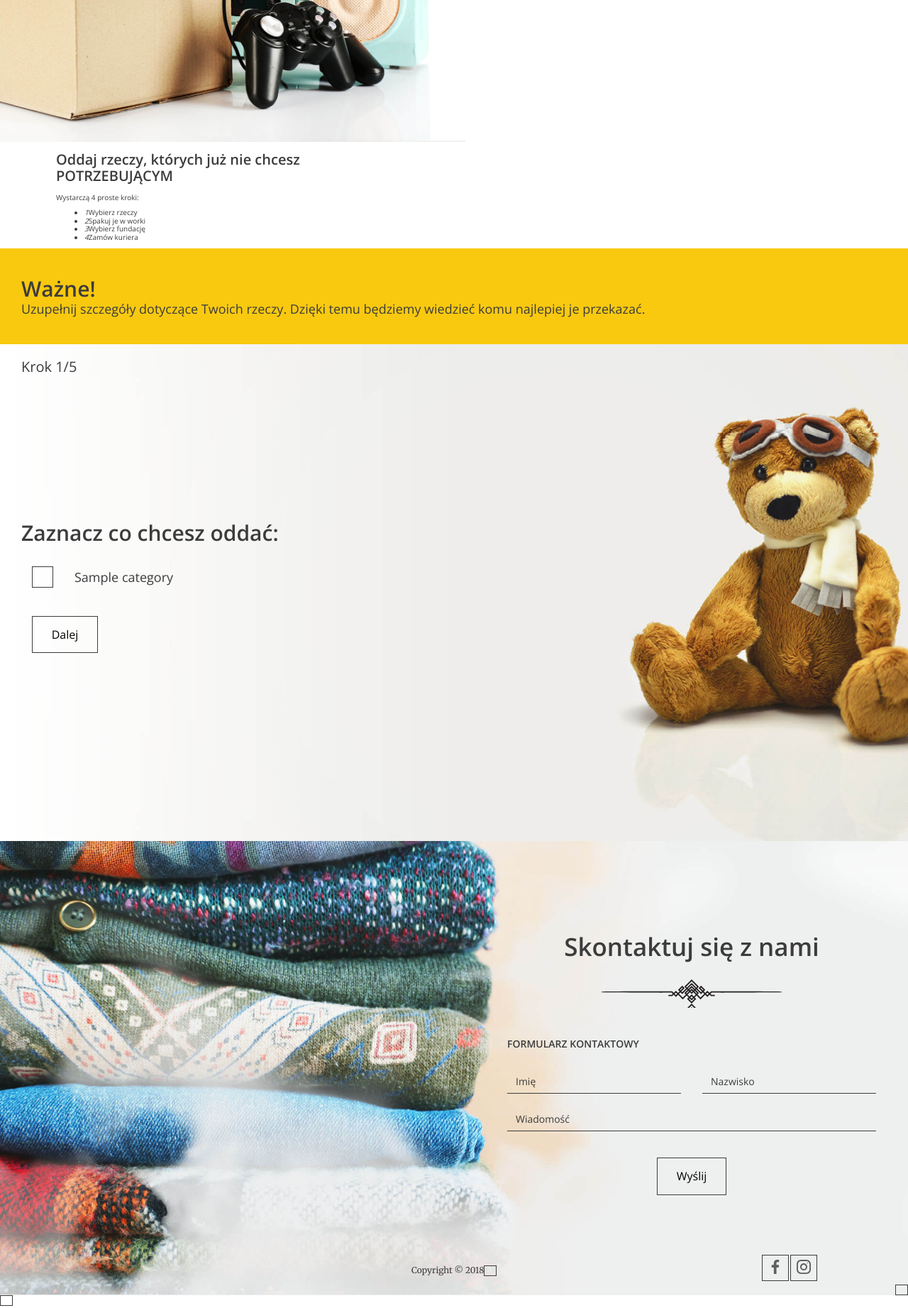
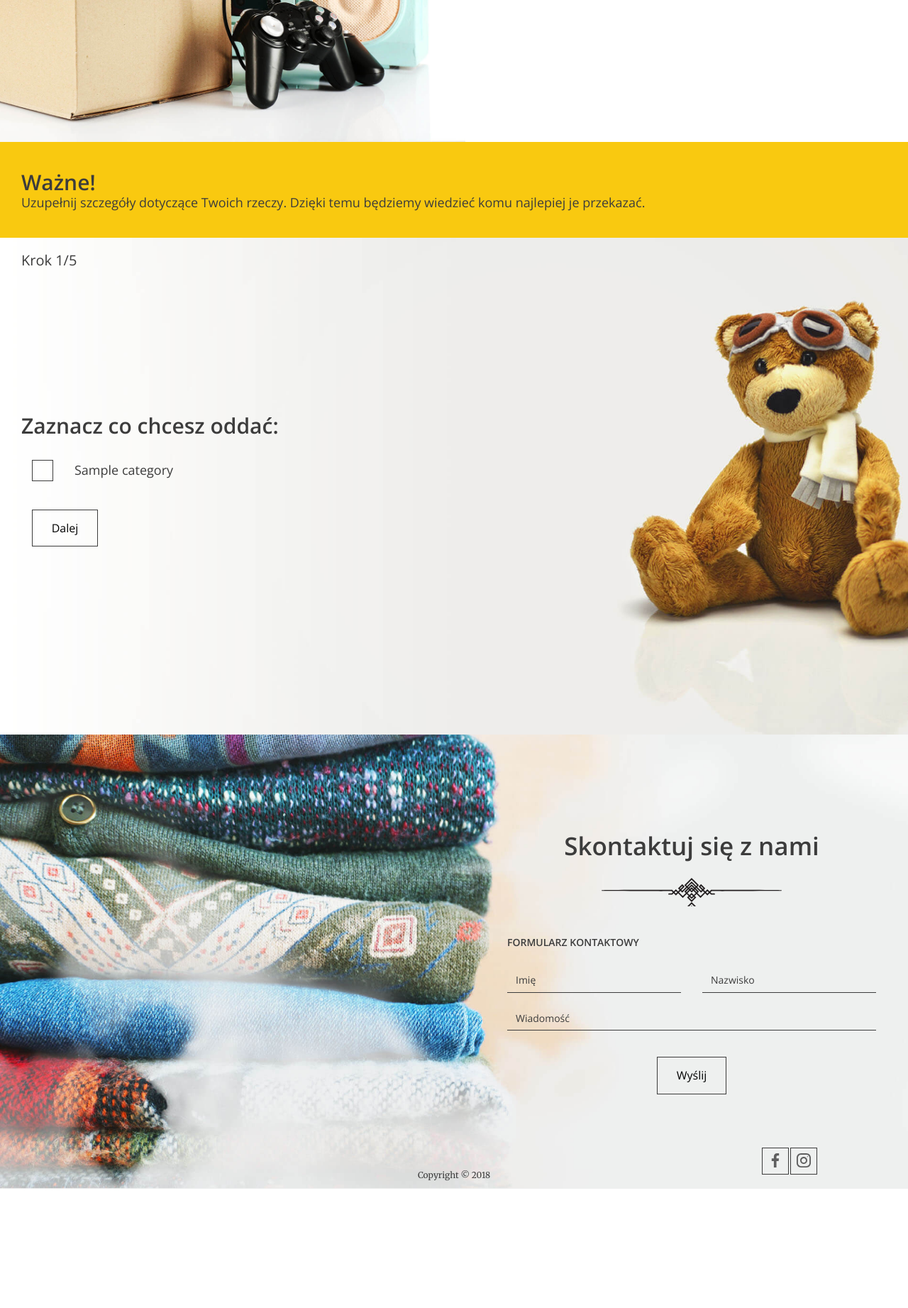
Before and after one commit to michalzolyniak/give-in-good-hands, a Django app: page /add_donation in a window 1280 px wide. Shown: the part 600-2443 px from the top of the page at 71% size. After the commit the page ends 2275 px from the top, so only its background shows below. Run offline with Django 3.2, Linux system fonts and the light colour scheme; a user stored in the database is signed in; tables that the repository leaves empty hold one stand-in row (values such as "Sample post").

Commit message:
small changes

```diff
--- a/give_hands/give_hands/urls.py
+++ b/give_hands/give_hands/urls.py
@@ -16,7 +16,7 @@
 from django.contrib import admin
 from django.urls import path
 from pass_things.views import LandingPage, AddDonation, LoginView, \
-    RegisterView, LogoutView, ConfirmationView
+    RegisterView, LogoutView, ConfirmationView, UserView
 
 urlpatterns = [
     path('admin/', admin.site.urls),
@@ -27,4 +27,5 @@
     path('login', LoginView.as_view(), name='login'),
     path('logout/', LogoutView.as_view(), name='logout'),
     path('register', RegisterView.as_view(), name='register'),
+    path('user', UserView.as_view(), name='user'),
 ]
--- a/give_hands/pass_things/admin.py
+++ b/give_hands/pass_things/admin.py
@@ -8,6 +8,7 @@
 from django.utils.translation import ugettext_lazy as _
 
 from .models import User
+from .models import Institution
 
 
 @admin.register(User)
@@ -30,3 +31,6 @@
     list_display = ('email', 'first_name', 'last_name', 'is_staff')
     search_fields = ('email', 'first_name', 'last_name')
     ordering = ('email',)
+
+
+admin.site.register(Institution)
--- a/give_hands/pass_things/forms.py
+++ b/give_hands/pass_things/forms.py
@@ -1,8 +1,4 @@
-# from django import forms
-# from django.core.exceptions import ValidationError
-# from django.contrib.auth import get_user_model
-# from django.contrib.auth import authenticate
-from django.contrib.auth.forms import UserCreationForm, AuthenticationForm
+
 from django.contrib.auth import get_user_model
 from django import forms
 
--- a/give_hands/pass_things/models.py
+++ b/give_hands/pass_things/models.py
@@ -74,6 +74,10 @@
     type = models.IntegerField(default=FOUNDATION, choices=TYPE)
     category = models.ManyToManyField(Category)
 
+    def __str__(self):
+        return self.name
+
+
 
 class Donation(models.Model):
     quantity = models.IntegerField()
--- a/give_hands/pass_things/static/pass_things/js/app.js
+++ b/give_hands/pass_things/static/pass_things/js/app.js
@@ -300,9 +300,13 @@
     })
         .then(response => response.json())
         .then(data => {
+            //success
             window.location.href = '/confirmation'
+            //<>success error
+
             // console.log(data);
-        });
+        })
+    //execpt;
 }
 
 function getCookie(name) {
--- a/give_hands/pass_things/templates/pass_things/base.html
+++ b/give_hands/pass_things/templates/pass_things/base.html
@@ -16,8 +16,11 @@
             <li class="logged-user">
               Witaj {{ user.email }}
               <ul class="dropdown">
-                <li><a href="#">Profil</a></li>
+                <li><a href="{% url 'user' %}">Profil</a></li>
                 <li><a href="#">Ustawienia</a></li>
+                {% if user.is_superuser %}
+                  <li><a href="{% url 'admin:index' %}">Panel administracyjny</a></li>
+                {% endif %}
                 <li><a href="{% url 'logout' %}">Wyloguj</a></li>
               </ul>
             </li>
@@ -29,12 +32,14 @@
             </ul>
           {% endif %}
           <ul>
-            <li><a href="" class="btn btn--without-border active">Start</a></li>
+            <li><a href="{% url 'landing-page' %}" class="btn btn--without-border active">Start</a></li>
             <li><a href="{% url 'landing-page' %}#steps" class="btn btn--without-border">O co chodzi?</a></li>
             <li><a href="{% url 'landing-page' %}#about-us" class="btn btn--without-border">O nas</a></li>
             <li><a href="{% url 'landing-page' %}#help" class="btn btn--without-border">Fundacje i organizacje</a></li>
             <li><a href="{% url 'add-donation' %}" class="btn btn--without-border">Przekaż dary</a></li>
-            <li><a href="{% url 'landing-page' %}#contact" class="btn btn--without-border">Kontakt</a></li>
+<!--            <li><a href="{% url 'landing-page' %}#contact" class="btn btn&#45;&#45;without-border">Kontakt</a></li>-->
+            <li><a href="#contact" class="btn btn--without-border">Kontakt</a></li>
+
           </ul>
         </nav>
 
@@ -52,7 +57,7 @@
       {% endblock %}
 
       <footer>
-      <div class="contact">
+      <div id="contact" class="contact">
         <h2>Skontaktuj się z nami</h2>
         <h3>Formularz kontaktowy</h3>
         <form class="form--contact">
@@ -82,6 +87,7 @@
           </a>
           <a href="#" class="btn btn--small">
             <img src="{% static 'pass_things/images/icon-instagram.svg' %}"/>
+          </a>
         </div>
       </div>
     </footer>
--- a/give_hands/pass_things/templates/pass_things/form.html
+++ b/give_hands/pass_things/templates/pass_things/form.html
@@ -1,35 +1,6 @@
 {% extends 'pass_things/base.html' %}
 {% load static %}
-
 {% block content %}
-      <div class="slogan container container--90">
-        <div class="slogan--item">
-          <h1>
-            Oddaj rzeczy, których już nie chcesz<br />
-            <span class="uppercase">potrzebującym</span>
-          </h1>
-
-          <div class="slogan--steps">
-            <div class="slogan--steps-title">Wystarczą 4 proste kroki:</div>
-            <ul class="slogan--steps-boxes">
-              <li>
-                <div><em>1</em><span>Wybierz rzeczy</span></div>
-              </li>
-              <li>
-                <div><em>2</em><span>Spakuj je w worki</span></div>
-              </li>
-              <li>
-                <div><em>3</em><span>Wybierz fundację</span></div>
-              </li>
-              <li>
-                <div><em>4</em><span>Zamów kuriera</span></div>
-              </li>
-            </ul>
-          </div>
-        </div>
-      </div>
-    </header>
-
     <section class="form--steps">
       <div class="form--steps-instructions">
         <div class="form--steps-container">
--- a/give_hands/pass_things/templates/pass_things/index.html
+++ b/give_hands/pass_things/templates/pass_things/index.html
@@ -72,7 +72,7 @@
         </div>
       </div>
 
-      <a href="#" class="btn btn--large">Załóż konto</a>
+      <a href="{% url 'register' %}" class="btn btn--large">Załóż konto</a>
     </section>
 
     <section id="about-us" class="about-us">
--- a/give_hands/pass_things/templates/pass_things/login.html
+++ b/give_hands/pass_things/templates/pass_things/login.html
@@ -20,5 +20,4 @@
         </div>
       </form>
     </section>
-
 {% endblock %}
--- a/give_hands/pass_things/views.py
+++ b/give_hands/pass_things/views.py
@@ -124,10 +124,20 @@
 
         for category in categories_to_add:
             donation.categories.add(category)
-
+        #forms.errors
         return JsonResponse({'response': 'ok'})
 
 
 class ConfirmationView(LoginRequiredMixin, View):
     def get(self, request):
         return render(request, "pass_things/form-confirmation.html")
+
+
+class UserView(LoginRequiredMixin, View):
+    def get(self, request):
+        user = request.user
+        donations = Donation.objects.filter(user=user)
+        bags = donations.aggregate(Sum('quantity'))
+        bags = bags['quantity__sum']
+        context = {'user': user, 'bags': bags}
+        return render(request, "pass_things/user.html", context)
```
Also changed, not shown: give_hands/pass_things/templates/pass_things/user.html (added, +17 -0 lines).
